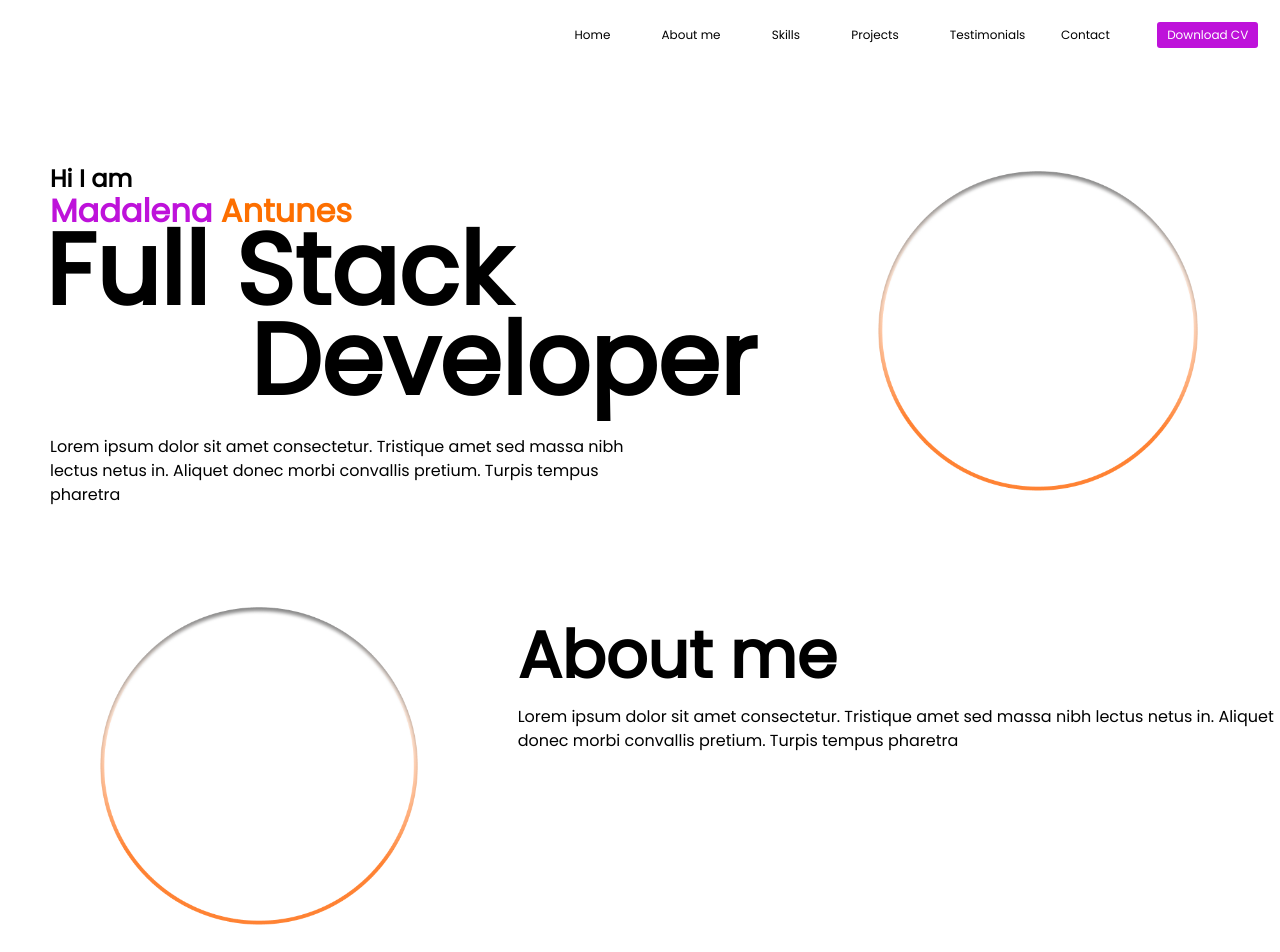
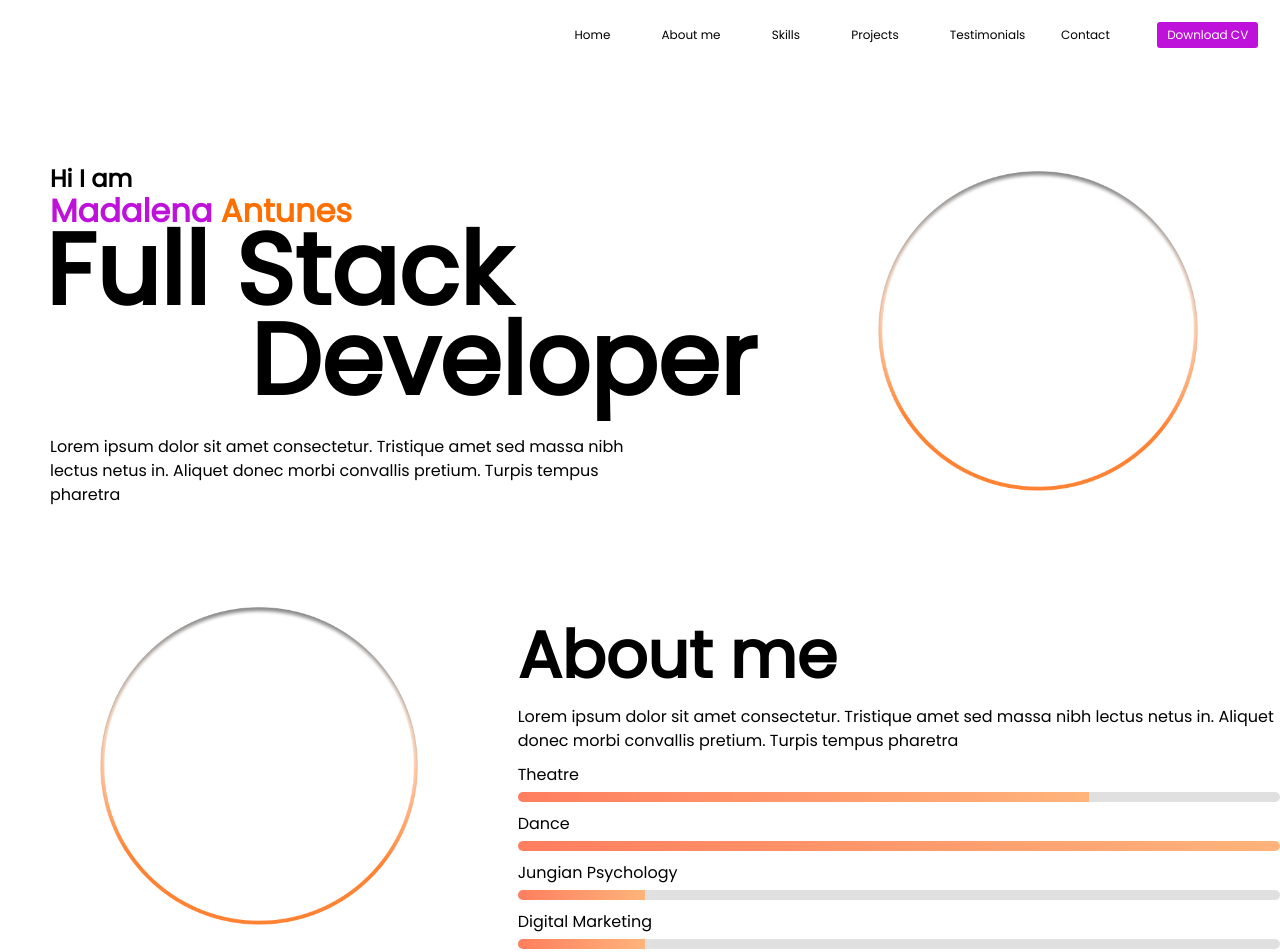
Before and after one commit to MadalenaAntunes/Portfolio, a Next.js app: page / in a window 1280 px wide. Shown: the top 952 px of the page. Before the commit the page ends 925 px from the top, so only its background shows below. Built offline with nearby package versions, Linux system fonts and the light colour scheme.

Commit message:
progress list

```diff
--- a/src/components/About.jsx
+++ b/src/components/About.jsx
@@ -1,7 +1,15 @@
 import styles from "../styles/about.module.css";
 import Image from "next/image";
+import ProgressList from "../components/ProgressList";
 
 const About = () => {
+  const data = [
+    { area: "Theatre", years: 9 },
+    { area: "Dance", years: 12 },
+    { area: "Jungian Psychology", years: 2 },
+    { area: "Digital Marketing", years: 2 },
+  ];
+
   return (
     <div className={styles.main}>
       <div className={styles.image}>
@@ -16,8 +24,8 @@ const About = () => {
           lectus netus in. Aliquet donec morbi convallis pretium. Turpis tempus
           pharetra
         </p>
+        <ProgressList data={data} />
       </div>
-      <div>{/* <Stats/> */}</div>
     </div>
   );
 };
--- /dev/null
+++ b/src/components/ProgressBar.jsx
@@ -0,0 +1,30 @@
+import React from "react";
+
+const ProgressBar = ({ area, years, maxYears }) => {
+  const percentage = (years / maxYears) * 100;
+
+  return (
+    <div style={{ margin: "10px 0" }}>
+      <span>{area}</span>
+      <div
+        style={{
+          background: "#e0e0e0",
+          borderRadius: "8px",
+          overflow: "hidden",
+          height: "10px",
+          margin: "5px 0",
+        }}
+      >
+        <div
+          style={{
+            width: `${percentage}%`,
+            background: "linear-gradient(90deg, #ff7e5f, #feb47b)",
+            height: "100%",
+          }}
+        />
+      </div>
+    </div>
+  );
+};
+
+export default ProgressBar;
--- /dev/null
+++ b/src/components/ProgressList.jsx
@@ -0,0 +1,21 @@
+import React from "react";
+import ProgressBar from "./ProgressBar";
+
+const ProgressList = ({ data }) => {
+  const maxYears = Math.max(...data.map((item) => item.years));
+
+  return (
+    <div>
+      {data.map((item, index) => (
+        <ProgressBar
+          key={index}
+          area={item.area}
+          years={item.years}
+          maxYears={maxYears}
+        />
+      ))}
+    </div>
+  );
+};
+
+export default ProgressList;
```
